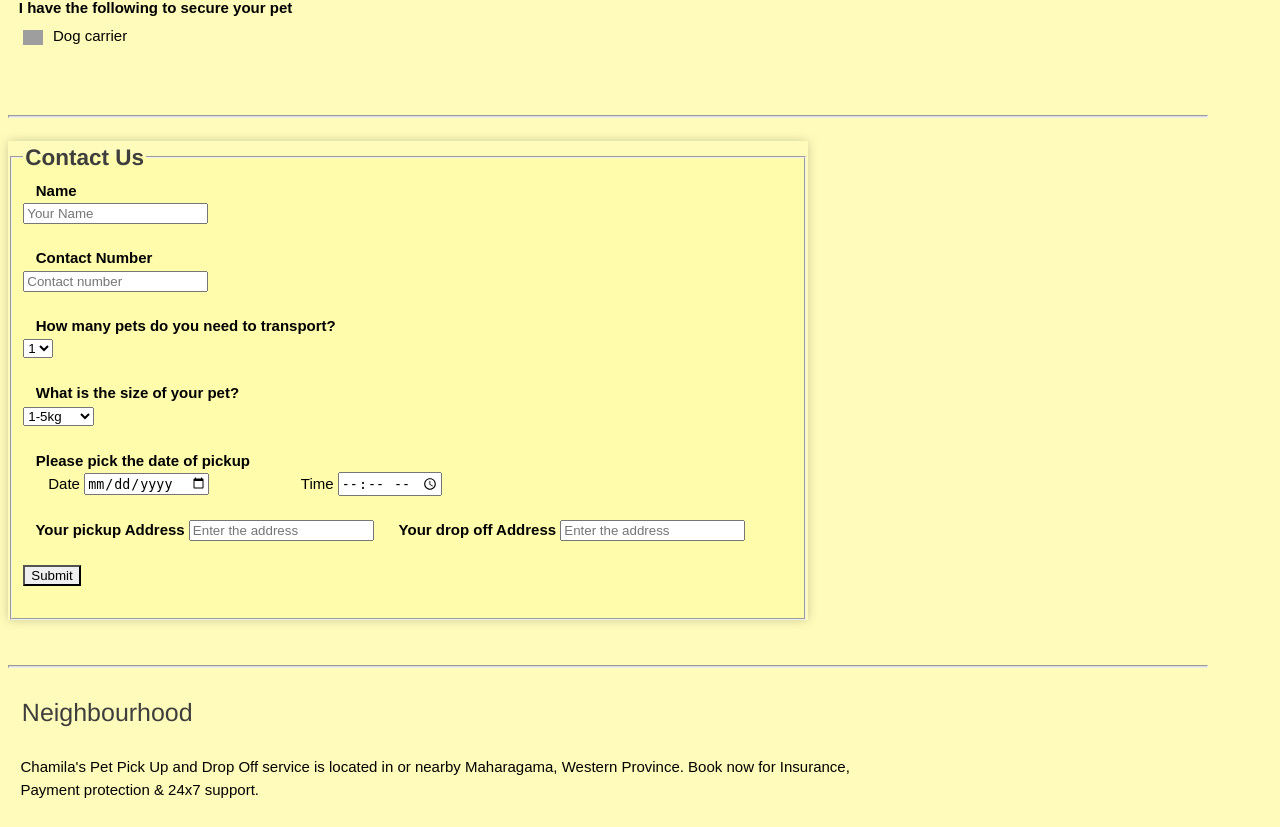
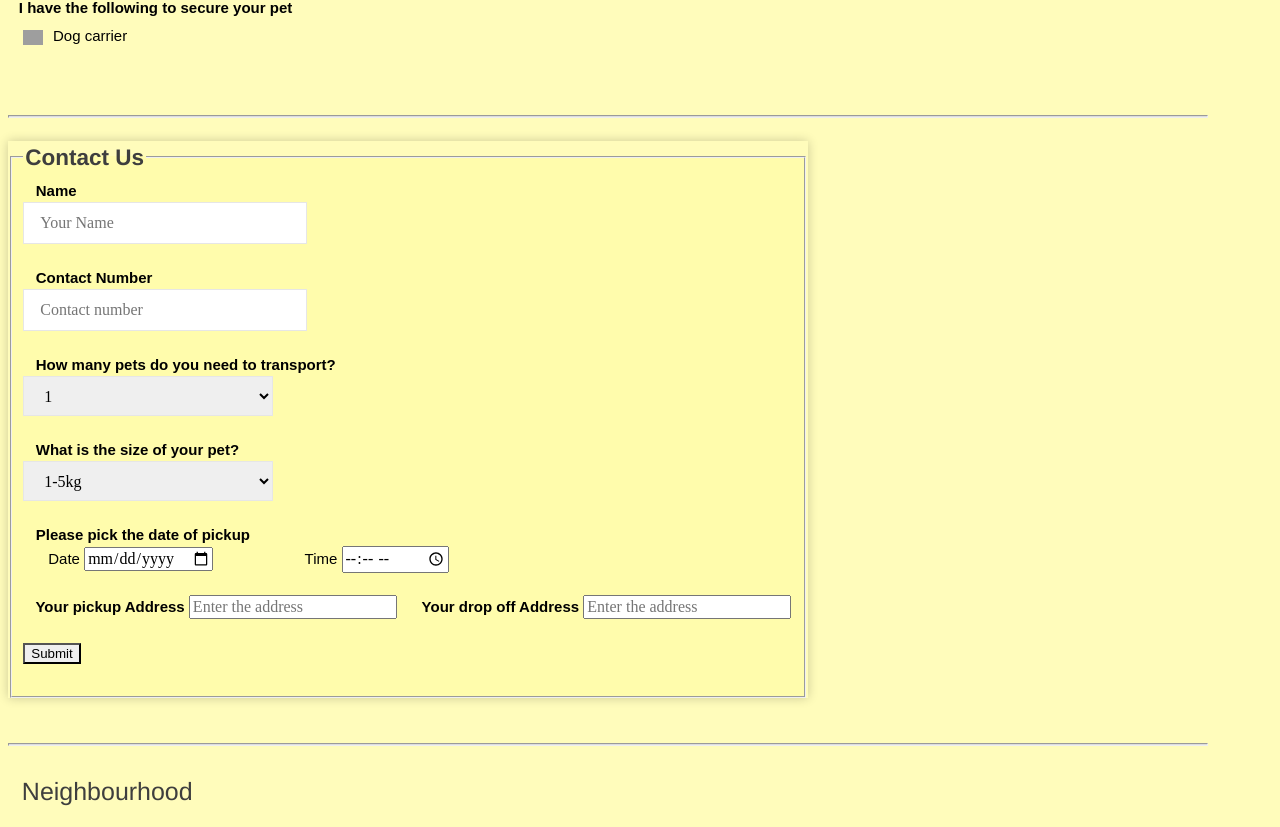
Before and after one commit to sahas-99/WebSite, a PHP site: page /Transport2.html in a window 1280 px wide. Shown: the part 1922-2749 px from the top of the page. Run offline with PHP 8.4, Linux system fonts and the light colour scheme; grey boxes are pictures that could not be loaded.

Commit message:
Update Transport2.css

```diff
--- a/Transport2.css
+++ b/Transport2.css
@@ -389,3 +389,29 @@ style attribute {
     color: #666;
     top: 43px;
 }
+
+.lnr {
+    font-family: linearicons-free;
+    speak: none;
+    font-style: sans-serif;
+    font-weight: 400;
+    font-variant: normal;
+    text-transform: none;
+    line-height: 1;
+    -webkit-font-smoothing: antialiased;
+    -moz-osx-font-smoothing: grayscale;
+}
+
+.form-control {
+    border: 1px solid #e6e6e6;
+    display: block;
+    width: 250px;
+    height: 40px;
+    padding: 0 16px;
+}
+
+input, textarea, select {
+    font-family: muli-regular;
+    font-size: 16px;
+    color: black;
+}
```
